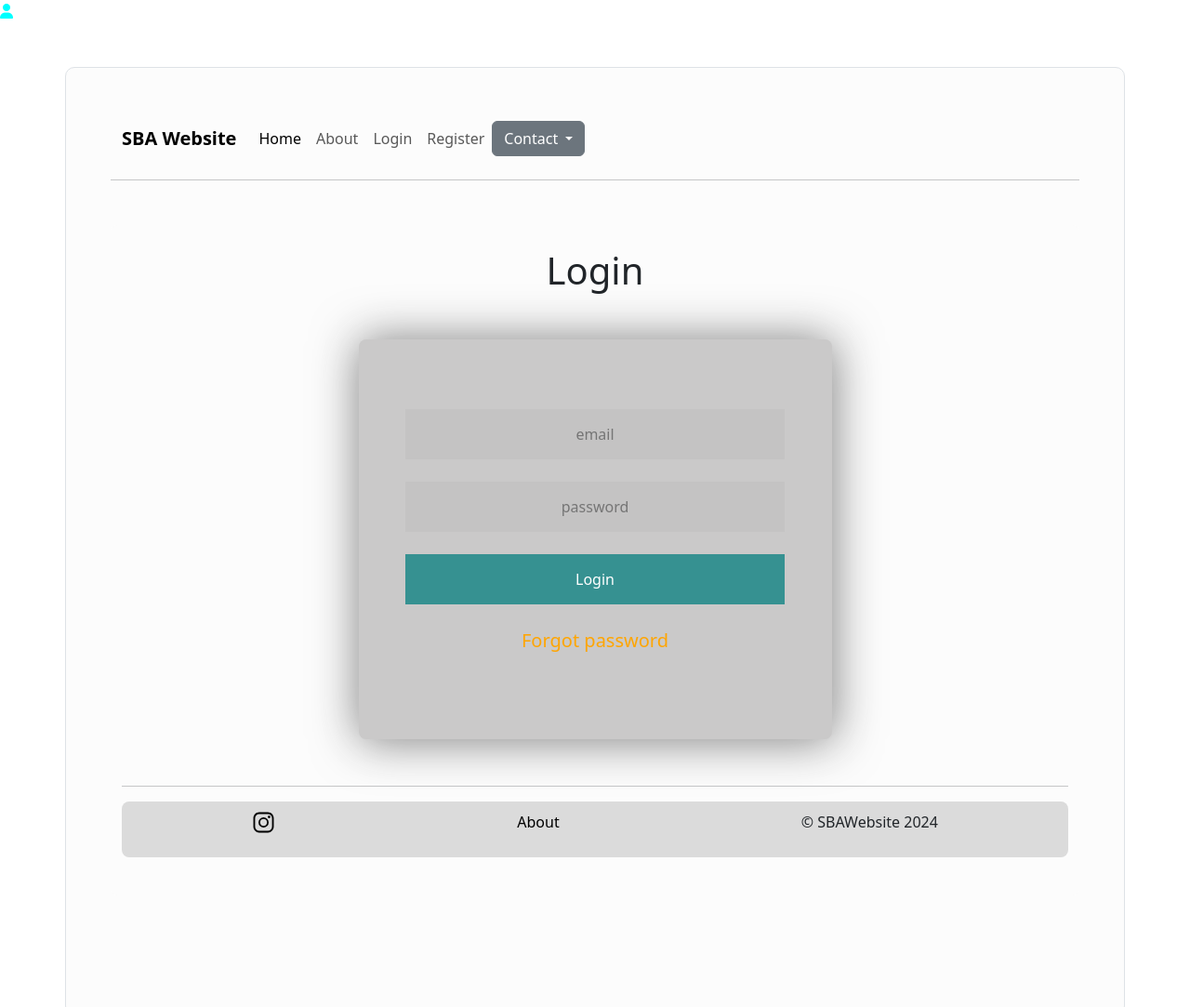
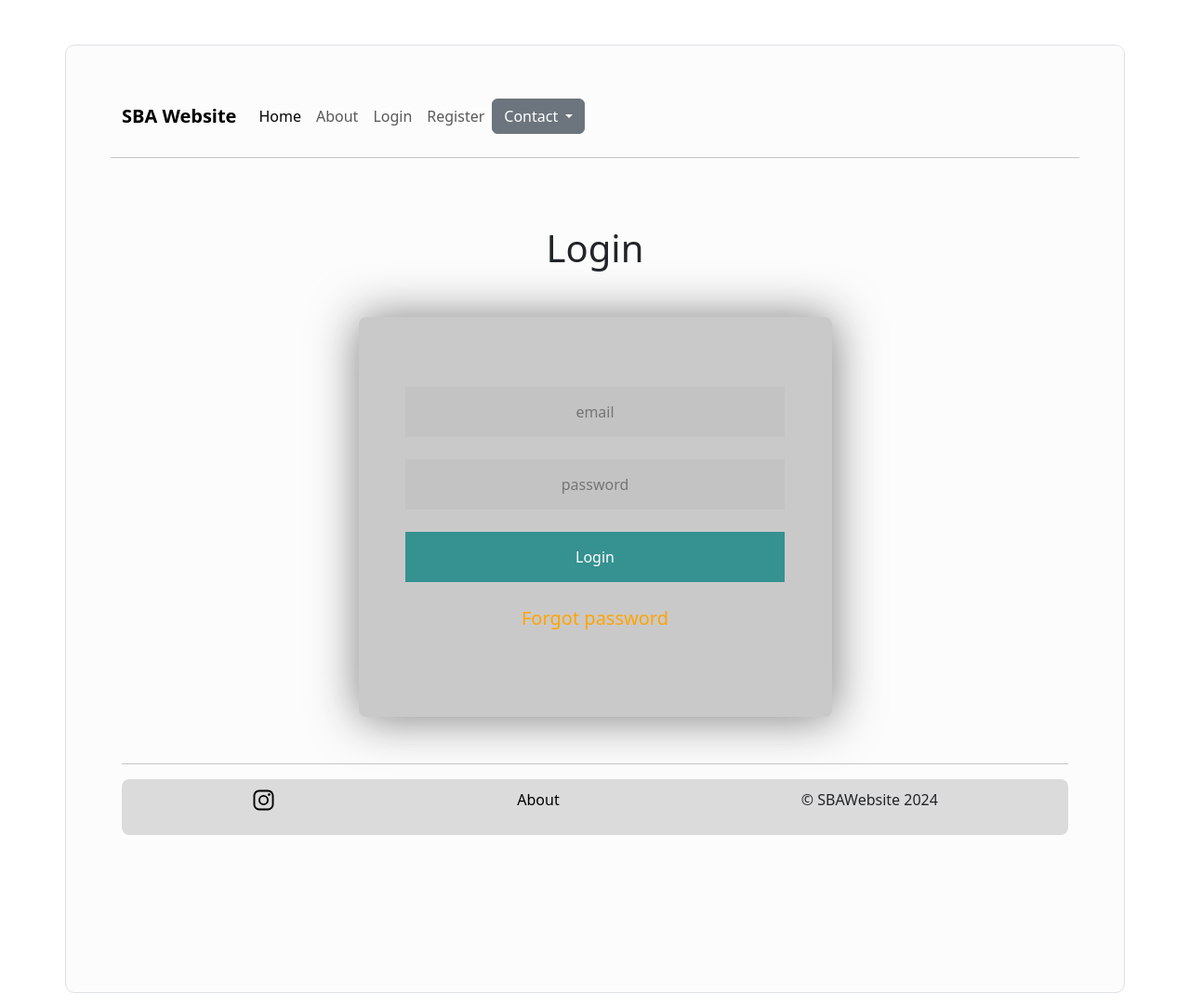
Before and after one commit to hoyrod1/sba-website, a plain HTML site: page pages/login.html in a window 1280 px wide. Shown: the top 1083 px of the page at 93% size. Drawn offline with nearby package versions, Linux system fonts and the light colour scheme.

Commit message:
Removed icon from the register and login page

```diff
--- a/pages/login.html
+++ b/pages/login.html
@@ -31,7 +31,6 @@
     ></script>
   </head>
   <body>
-    <i class="fa-solid fa-user icon" style="color: aqua"></i>
     <div class="container p-5 my-5 border" style="border-radius: 10px">
       <!--------------------------- Navigation Link Section --------------------------->
       <nav class="navbar navbar-expand-lg">
```
Also changed, not shown: pages/register.html (+0 -1 lines).
